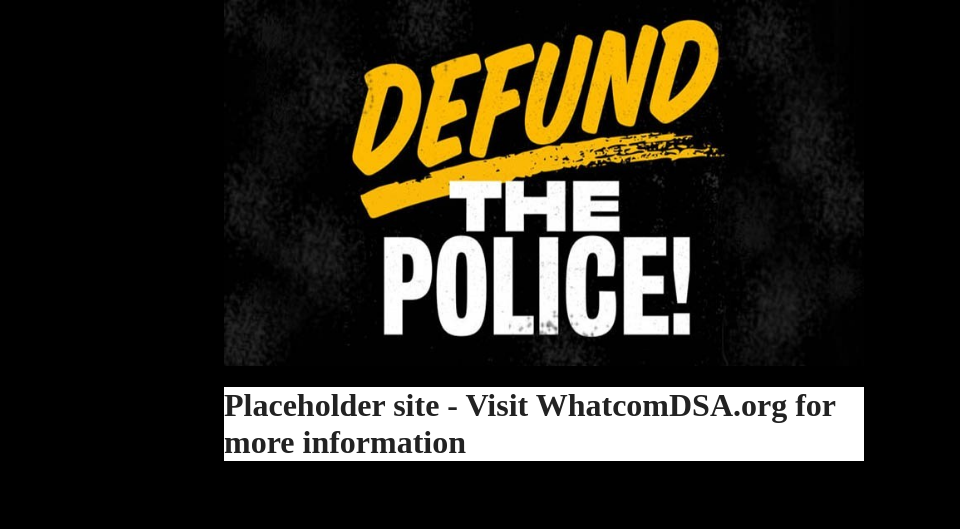
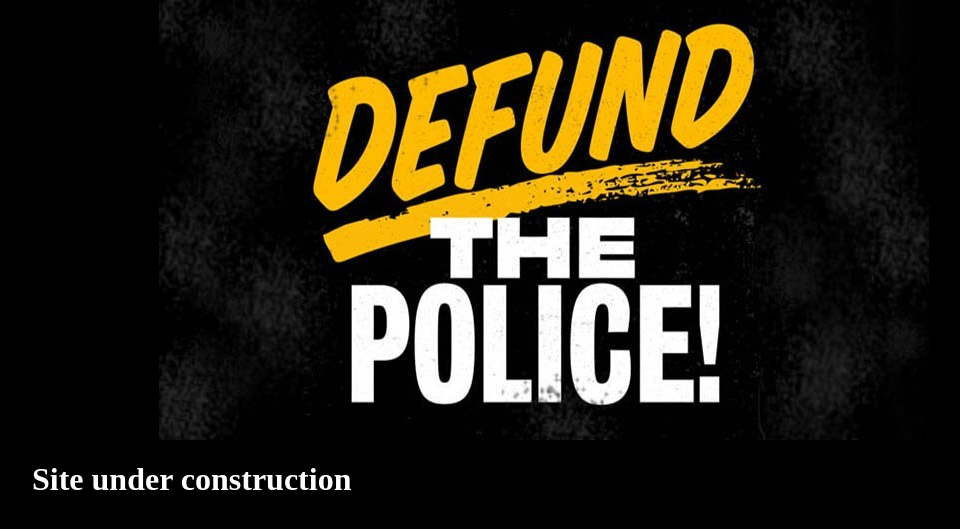
Before and after one commit to futuretman/defundbpd, a website built with Parcel: page index.html in a window 1280 px wide. Shown: the top 529 px of the page, without its empty margins (96-1056 px from the left). Built offline with nearby package versions, Linux system fonts and the light colour scheme.

Commit message:
Placeholder tweak

```diff
--- a/css/main.css
+++ b/css/main.css
@@ -13,18 +13,19 @@
  body {
    background: black;
  }
+ a:visited {color:white;}
  #centerimage {
   display: block;
   margin-left: auto;
   margin-right: auto;
-  width: 50%;
+  max-width: 100%;
  }
  #centertext {
   display: block;
   margin-left: auto;
   margin-right: auto;
-  width: 50%;
-   background: white;
+  max-width: 80%;
+  color: white;
  }
 
 
--- a/index.html
+++ b/index.html
@@ -28,14 +28,10 @@
   <img id="centerimage" src="img/defund.jpg">
 
   <div id="centertext">
- <h1>Placeholder site - Visit WhatcomDSA.org for more information</h1>
- <!-- <details>
-  <summary>Policing doesn’t address causes of crime</summary>
-
-  <p>We are massively overinvested in criminal justice, while many communities cannot access the support and services they need to live with dignity. The focus needs to shift from punitive measures and harsher policing to addressing the causes of crime -- poverty, alienation, and racism. </p>
-  <p> </p>
-</details>
- <h2> DATES AND TIMES</h2> -->
+ <h1>Site under construction
+   <br>
+   <br>
+   Visit <a href="https://WhatcomDSA.org">WhatcomDSA.org</a> for more information</h1>
   </div>
 
 
```
